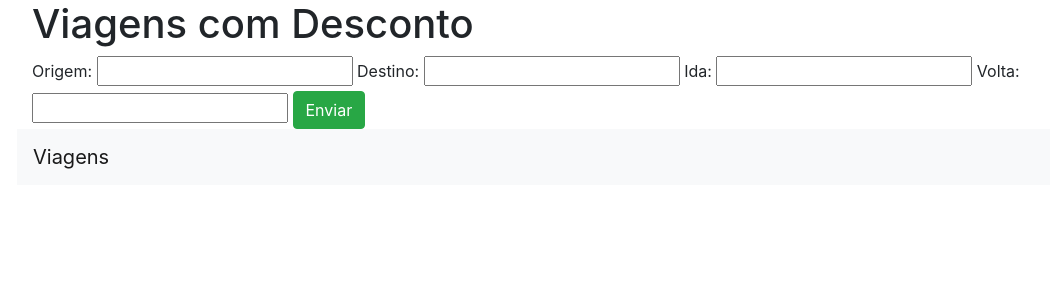
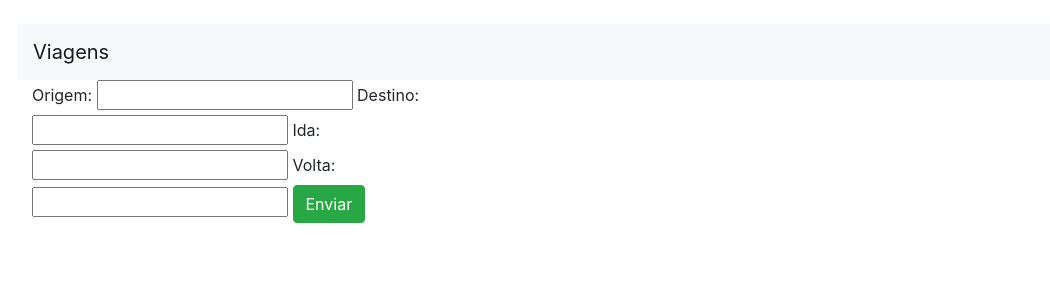
Before and after one commit to romildoalimajr/form_senac_romildo, a Django app: page / in a window 1280 px wide. Shown: the top 300 px of the page, without its empty margins (68-1118 px from the left). Run offline with Django 4.2, Linux system fonts and the light colour scheme; some libraries are stand-ins or nearby versions.

Commit message:
anotação da aula 11

```diff
--- a/templates/base.html
+++ b/templates/base.html
@@ -11,15 +11,18 @@ href="https://stackpath.bootstrapcdn.com/bootstrap/4.1.3/css/b
 ootstrap.min.css"
 integrity="sha384-MCw98/SFnGE8fJT3GXwEOngsV7Zt27NXFoaoApmYm81i
 uXoPkFOJwJ8ERdknLPMO" crossorigin="anonymous">
+
+{{form.media}}
+
 </head>
 <body>
-    <section class="container md-4">
-
-        {% block content %}{% endblock %}
+    <section class="container mt-4">
 
         <nav class="navbar navbar-expand-lg navbar-light bg-light">
             <a class="navbar-brand" href="{% url 'index' %}">Viagens</a>
         </nav>
+
+        {% block content %}{% endblock %}
 
     </section>
 
@@ -27,5 +30,6 @@ uXoPkFOJwJ8ERdknLPMO" crossorigin="anonymous">
     integrity="sha384-q8i/X+965DzO0rT7abK41JStQIAqVgRVzpbzo5smXKp4
     YfRvH+8abtTE1Pi6jizo" crossorigin="anonymous"></script>
     <script src="https://cdn.jsdelivr.net/npm/bootstrap@4.1.3/dist/js/bootstrap.min.js" integrity="sha384-ChfqqxuZUCnJSK3+MXmPNIyE6ZbWh2IMqE241rYiqJxyMiZ6OW/JmZQ5stwEULTy" crossorigin="anonymous"></script>
+
 </body>
 </html>
--- a/templates/index.html
+++ b/templates/index.html
@@ -1,13 +1,14 @@
 {% extends "base.html" %}
 {% block content %}
 
-    <section class="container">
-        <h1>Viagens com Desconto</h1>
-        <form action="{% url 'consulta' %}" method="post">
+
+<section class="col-6">
+    <form action="{% url 'consulta' %}" method="post">
             {% csrf_token %}
             {{ form }}
         <input type="submit" value = "Enviar" class="btn btn-success">
-        </form>
-    </section>
+    </form>
+</section>
+
 
 {% endblock %}
```
Also changed, not shown: viagens/forms.py (line endings or trailing spaces).
